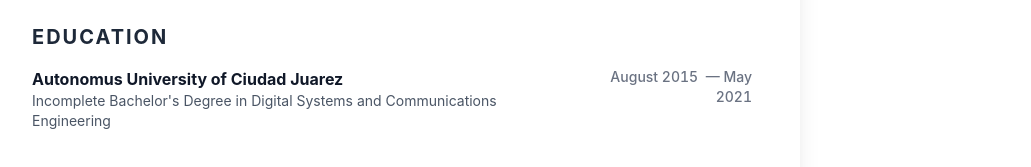
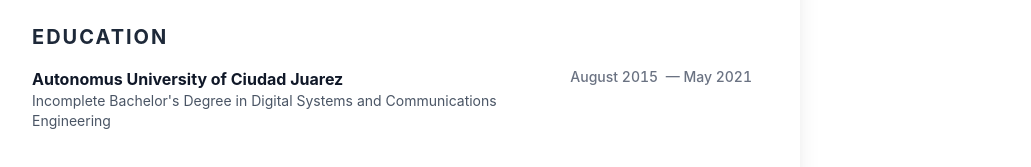
Before and after one commit to vanreagan/resume, a React (Vite) app: page / in a window 1280 px wide. Shown: the part 1193-1360 px from the top of the page, without its empty margins (248-1279 px from the left). Built offline with nearby package versions, Linux system fonts and the light colour scheme.

Commit message:
Add whitespace-nowrap class to date container for improved layout

```diff
--- a/src/components/Education.tsx
+++ b/src/components/Education.tsx
@@ -22,7 +22,7 @@
                 {edu.studyType} in {edu.area}
               </p>
             </div>
-            <div className="text-sm font-medium text-gray-500 tabular-nums text-right">
+            <div className="text-sm font-medium text-gray-500 tabular-nums text-right whitespace-nowrap">
               {formatResumeDate(edu.startDate)} &nbsp;&mdash;&nbsp;
               {formatResumeDate(edu.endDate)}
             </div>
```
